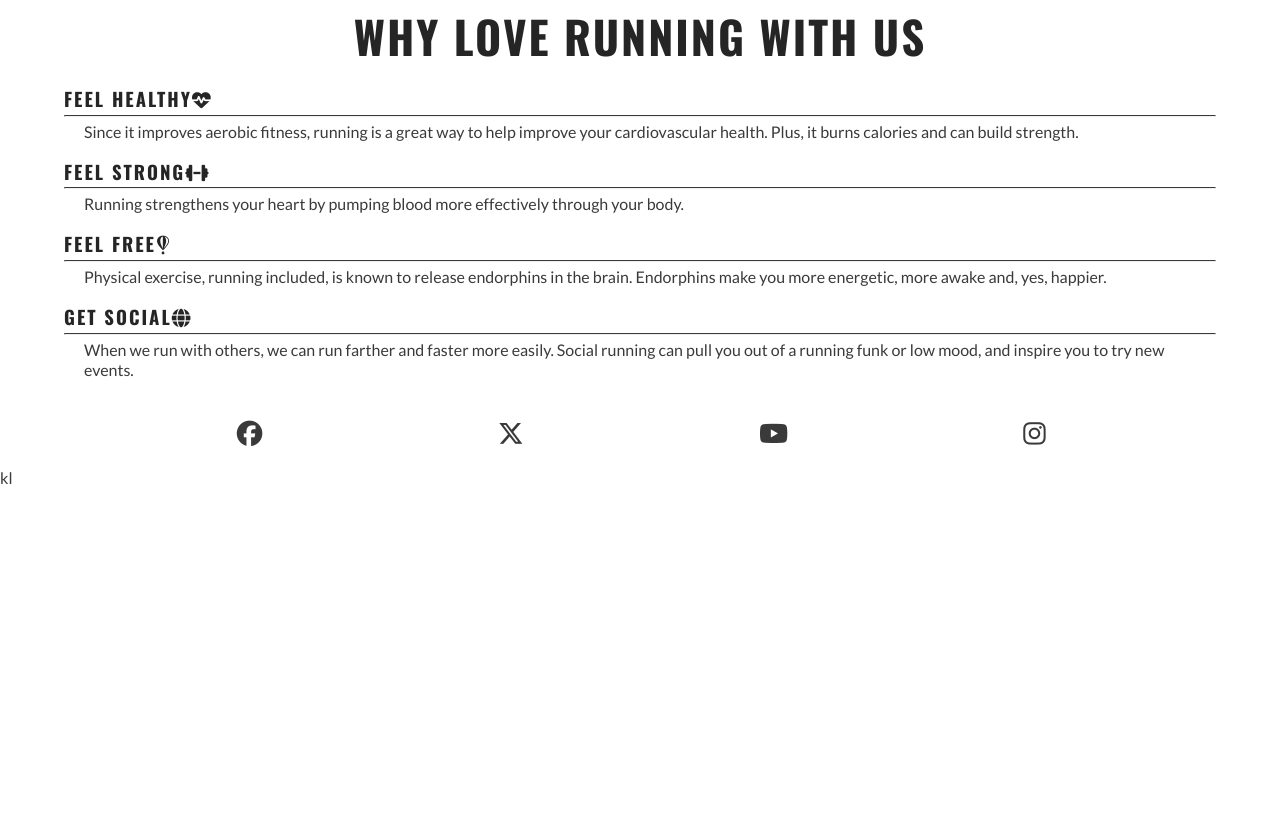
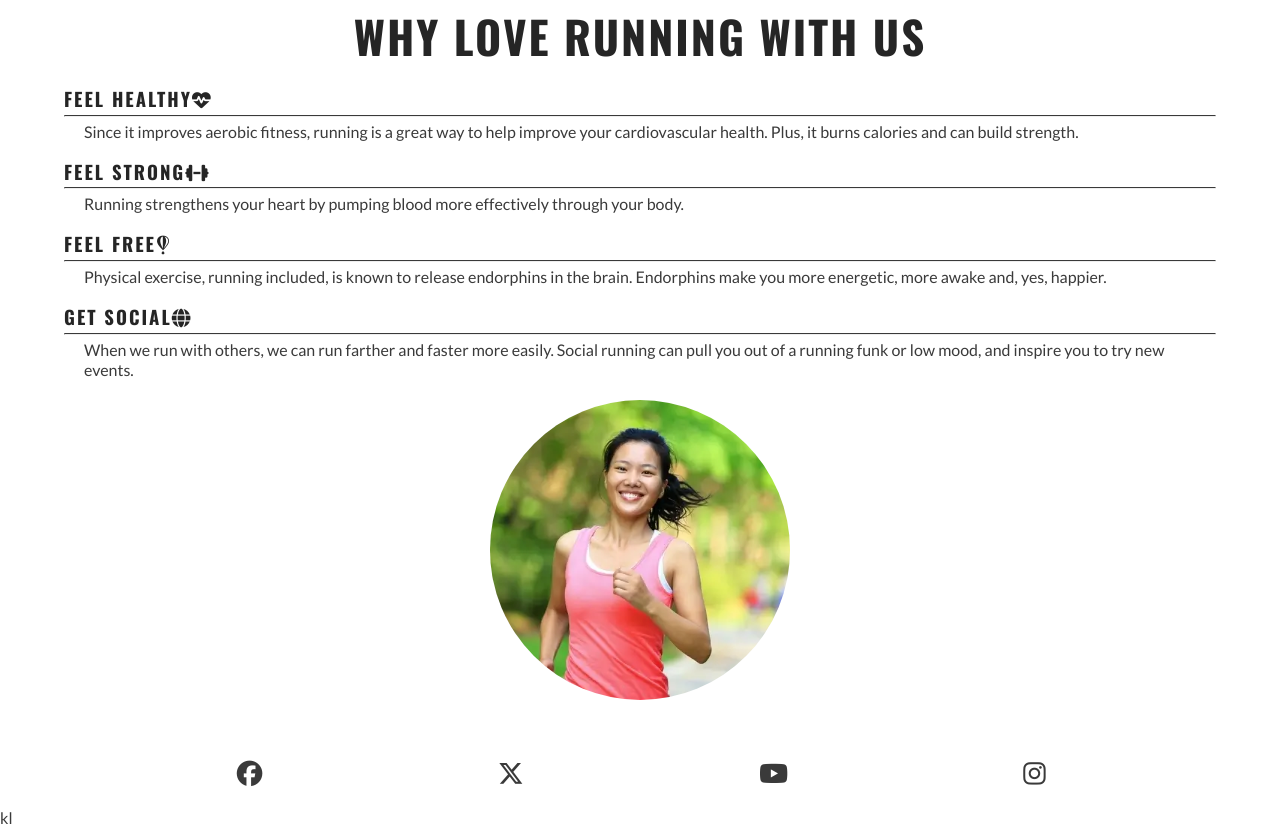
Before and after one commit to vicblaise/love-running, a plain HTML site: page index.html in a window 1280 px wide. Shown: the part 696-1523 px from the top of the page. Before the commit the page ends 1183 px from the top, so only its background shows below. Drawn offline with nearby package versions, Linux system fonts and the light colour scheme.

Commit message:
add circular image to reasons section

```diff
--- a/assests/css/style.css
+++ b/assests/css/style.css
@@ -104,9 +104,26 @@ main{
         padding: 0 20px;
     }
 
-    hr{
+    #benefits hr {
         border-top: 1px solid #3a3a3a;
         margin: 5px 0;
+    }
+
+    #circle-cover-bg {
+        background: url("../images/reasons-image.webp") no-repeat top center / cover;
+        height: 90vw;
+        width: 90vw;
+        margin-bottom: 20px;
+        /*make the square image a circle*/
+        border-radius: 50%;
+        max-width: 300px;
+        max-height: 300px;
+    }
+
+    #benefits-image {
+        display: flex;
+        align-items: center;
+        justify-content: center;
     }
 
     /*Hero section*/
@@ -116,6 +133,7 @@ main{
         background:url("../images/hero-image.webp")no-repeat center center/cover ;
         position: relative;
     }
+
 
 
     #cover-text{
--- a/index.html
+++ b/index.html
@@ -75,6 +75,9 @@
                             you out of a running funk or low mood, and inspire you to try new events.</p>
                     </div>
                 </div>
+                <div id="benefits-image">
+                    <div id="circle-cover-bg"></div>
+                </div>
             </div>
 
         </section>
```
Also changed, not shown: assests/images/reasons-image.webp (added).
